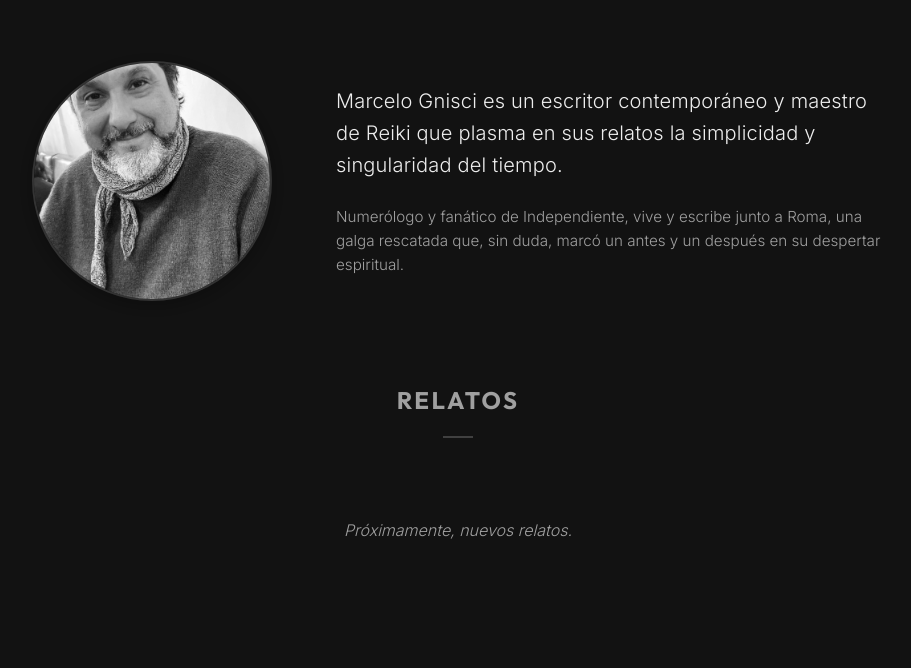
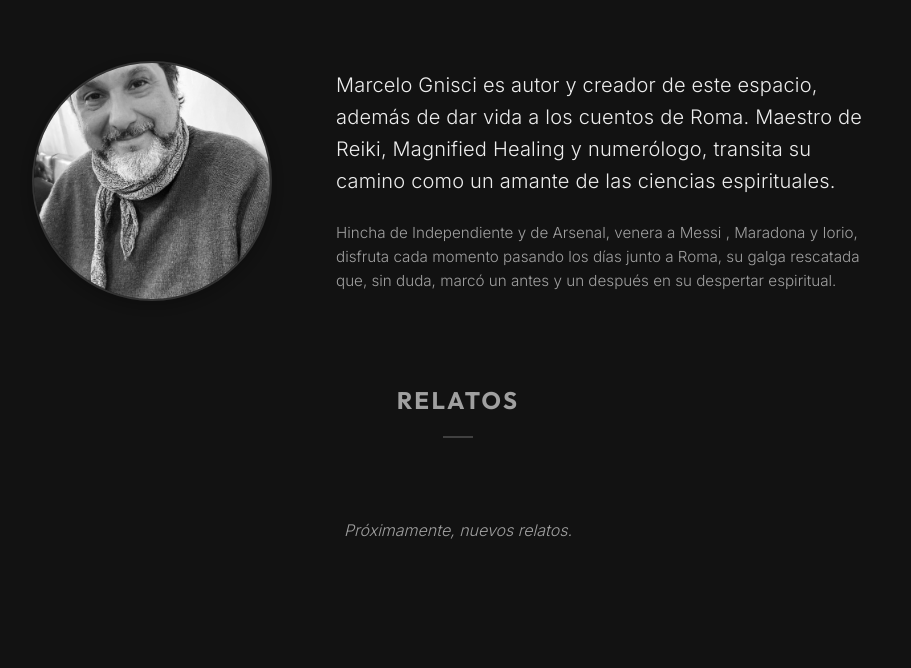
Before and after one commit to maka77/marcelo-gnisci-web, a website built with Vite: page index.html in a window 1280 px wide. Shown: the part 123-791 px from the top of the page, without its empty margins (182-1093 px from the left). Built offline with nearby package versions, Linux system fonts and the light colour scheme; some packages are replaced by stand-ins of ours; no server answers; the database is empty.

Commit message:
Actualizar index
Nueva presentación

```diff
--- a/index.html
+++ b/index.html
@@ -28,13 +28,10 @@
         </div>
         <div class="bio-content">
           <p class="lead-text">
-            Marcelo Gnisci es un escritor contemporáneo y maestro de Reiki que plasma en sus relatos la simplicidad y
-            singularidad del tiempo.
+            Marcelo Gnisci es autor y creador de este espacio, además de dar vida a los cuentos de Roma. Maestro de Reiki, Magnified Healing y numerólogo, transita su camino como un amante de las ciencias espirituales.
           </p>
           <p class="sub-text">
-            Numerólogo y fanático de Independiente, vive y escribe junto a Roma, una galga rescatada que, sin duda,
-            marcó un antes y
-            un después en su despertar espiritual.
+            Hincha de Independiente y de Arsenal, venera a Messi , Maradona y Iorio, disfruta cada momento pasando los días junto a Roma, su galga rescatada que, sin duda, marcó un antes y un después en su despertar espiritual.
           </p>
         </div>
       </section>
```
